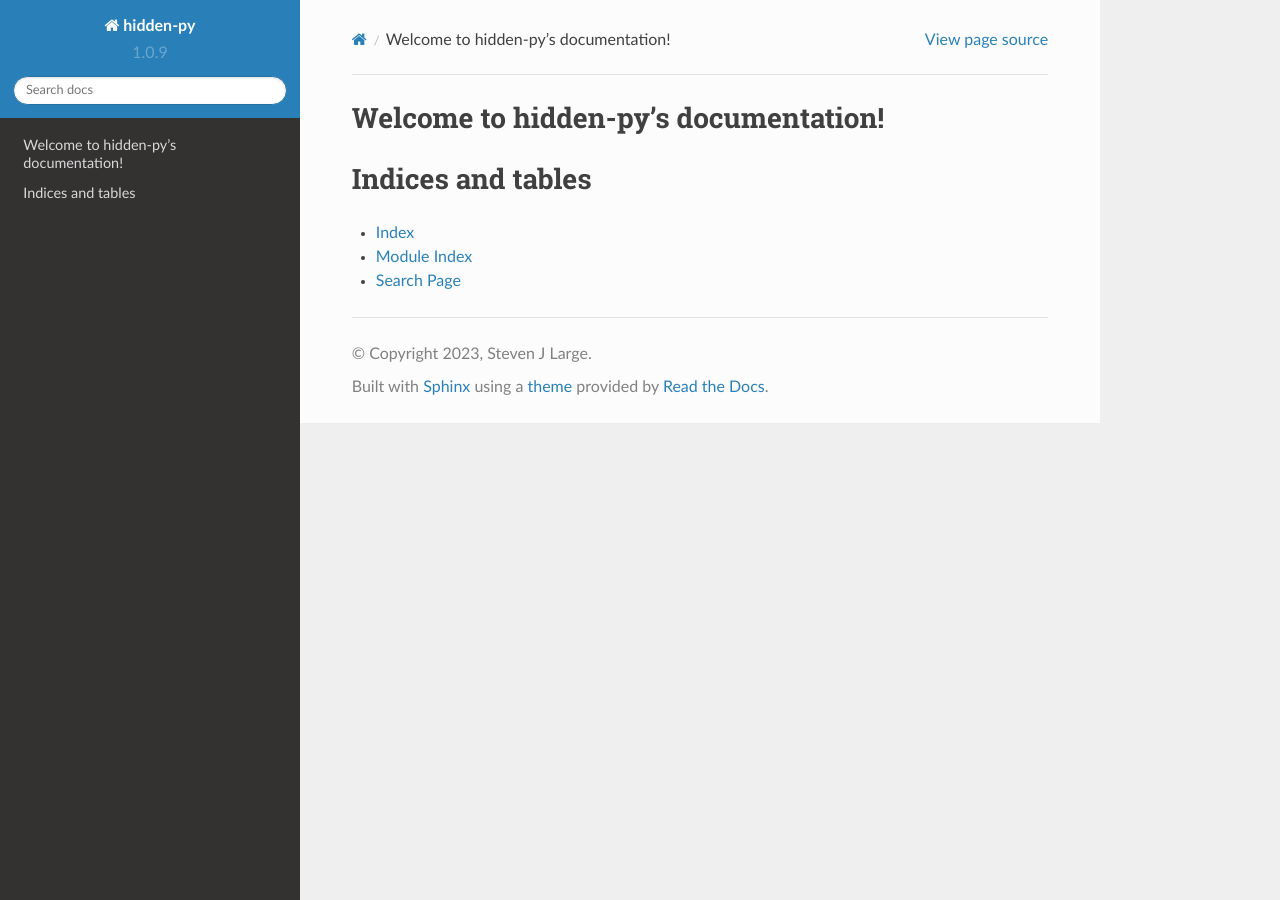
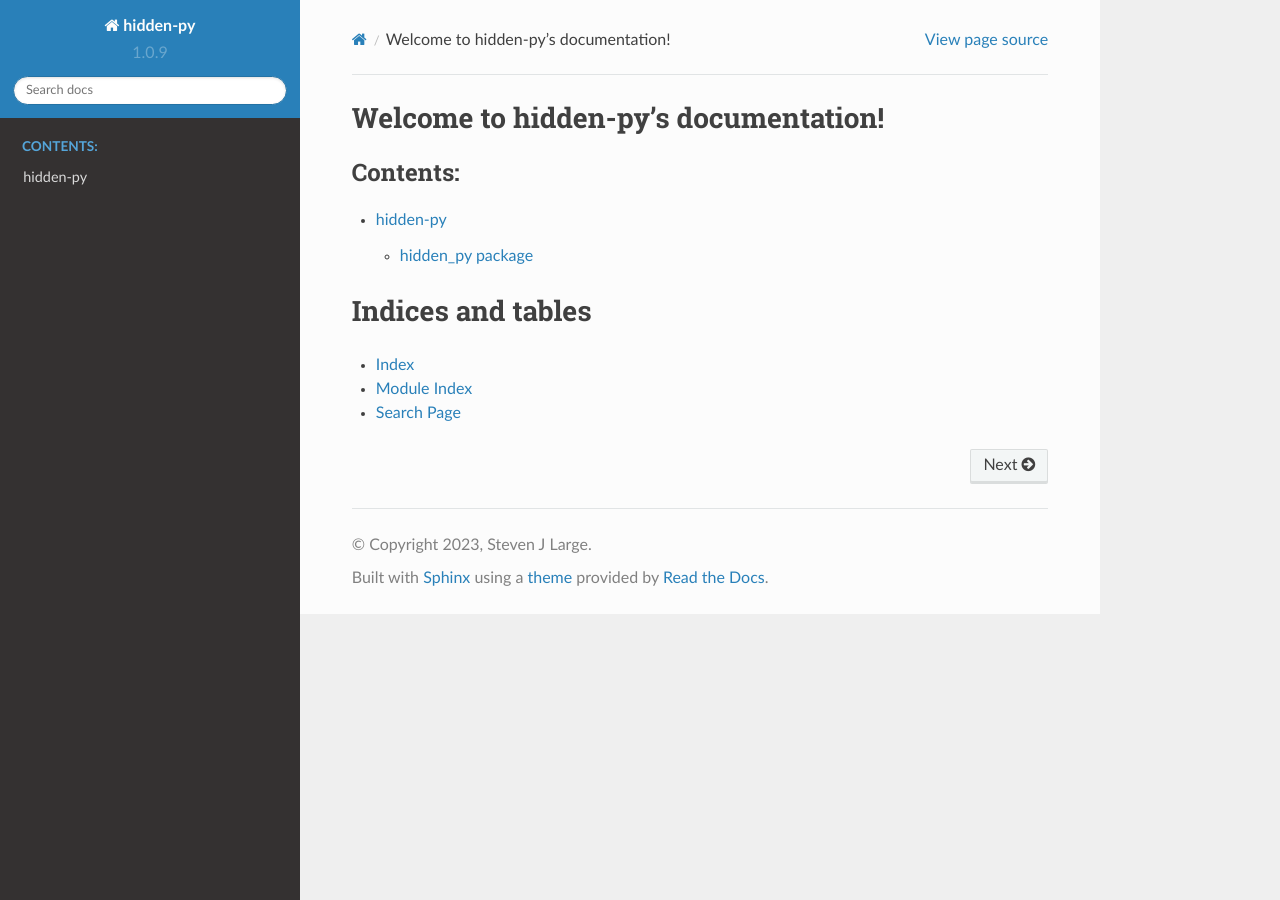
Before and after one commit to StevenJLarge/hmm, a Sphinx documentation site: the page built from docs/index.rst, in a window 1280 px wide. Built offline with Sphinx 7.4.7 and the Read the Docs theme 2.0.0, drawn with Linux system fonts in a browser that asks for light colours.

Commit message:
added registry for documentation

```diff
--- a/docs/conf.py
+++ b/docs/conf.py
@@ -5,6 +5,10 @@
 
 # -- Project information -----------------------------------------------------
 # https://www.sphinx-doc.org/en/master/usage/configuration.html#project-information
+
+import os
+import sys
+sys.path.insert(0, os.path.abspath('..'))
 
 project = 'hidden-py'
 copyright = '2023, Steven J Large'
--- a/docs/index.rst
+++ b/docs/index.rst
@@ -10,7 +10,7 @@ Welcome to hidden-py's documentation!
    :maxdepth: 2
    :caption: Contents:
 
-
+   modules
 
 Indices and tables
 ==================
--- a/docs/modules.rst
+++ b/docs/modules.rst
@@ -1,4 +1,4 @@
-hidden_py
+hidden-py
 =========
 
 .. toctree::
```
